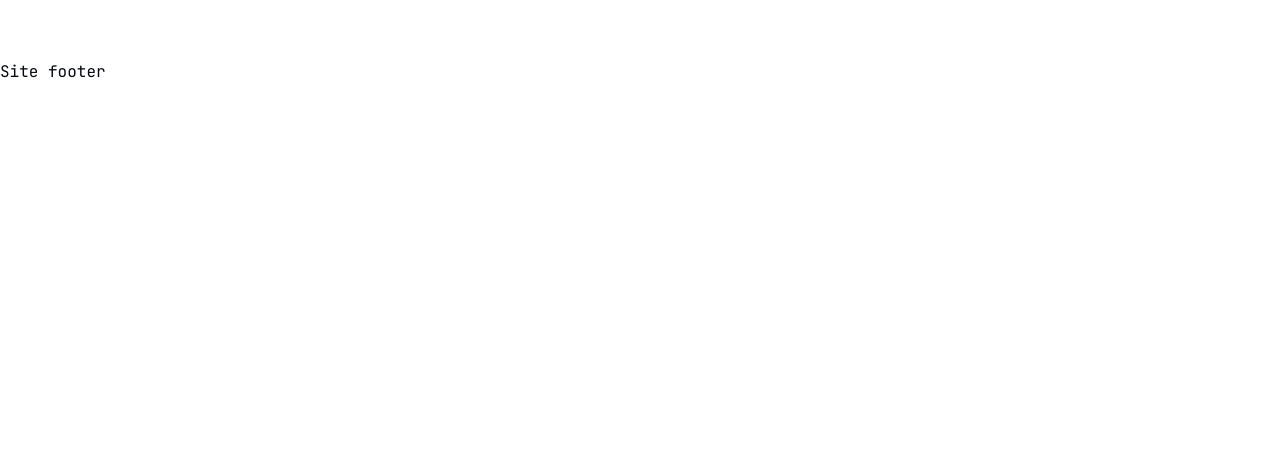
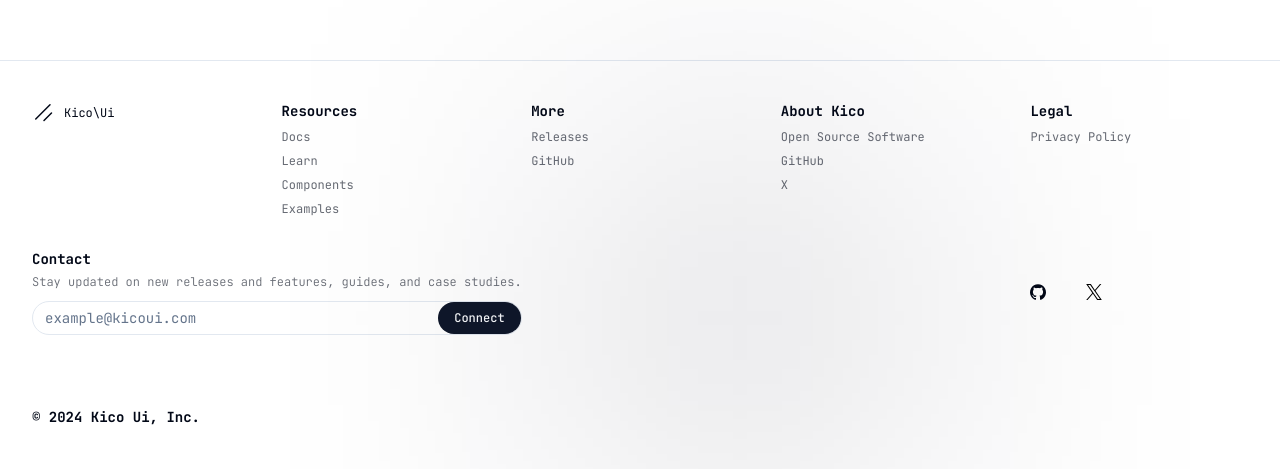
Before and after one commit to kico-ui/ui, a Next.js app: page / in a window 1280 px wide. Shown: the part 1283-1752 px from the top of the page. Before the commit the page ends 1367 px from the top, so only its background shows below. Built offline with nearby package versions, Linux system fonts and the light colour scheme.

Commit message:
feat: add site footer component

```diff
--- a/src/components/site-footer.tsx
+++ b/src/components/site-footer.tsx
@@ -1,5 +1,153 @@
+import { Icons } from "@/components/icons/icons"
+import { Button } from "@/components/ui/button"
+import { Input } from "@/components/ui/input"
+import Link from "next/link"
+import BlurAnimation from "./animations/blur-animation"
+
 const SiteFooter = () => {
-  return <div>Site footer</div>
+  return (
+    <div className="pb-10 border-t">
+      <div className="relative container grid grid-cols-2 md:grid-cols-5  bg-background gap-4 lg:gap-8 justify-items-start py-10">
+        <BlurAnimation className="md:left-[50%] size-[200px] top-[50%]" />
+        <div className="hidden md:block">
+          <div className="flex justify-center items-center w-fit">
+            <Icons.logo className="size-6" />
+            <span className="text-xs ml-2">Kico\Ui</span>
+          </div>
+        </div>
+
+        <div className="md:hidden">
+          <div className="flex justify-center items-center w-fit">
+            <Icons.logo className="size-6" />
+            <span className="text-sm ml-2">Kico\Ui</span>
+          </div>
+        </div>
+
+        <div className="flex items-center space-x-4 md:hidden ">
+          <Link href="#">
+            <Icons.gitHub className="size-4" />
+          </Link>
+
+          <Link href="#">
+            <Icons.twitter className="size-4 dark:fill-white" />
+          </Link>
+        </div>
+
+        <div>
+          <h1 className="font-bold text-sm">Resources</h1>
+          <ul className="flex space-y-2 flex-col mt-2">
+            <Link
+              href="/docs"
+              className="text-xs text-foreground/60 hover:text-foreground transition-all"
+            >
+              Docs
+            </Link>
+            <Link
+              href="/learn"
+              className="text-xs text-foreground/60 hover:text-foreground transition-all"
+            >
+              Learn
+            </Link>
+            <Link
+              href="/components"
+              className="text-xs text-foreground/60 hover:text-foreground transition-all"
+            >
+              Components
+            </Link>
+            <Link
+              href="/examples"
+              className="text-xs text-foreground/60 hover:text-foreground transition-all"
+            >
+              Examples
+            </Link>
+          </ul>
+        </div>
+
+        <div>
+          <h1 className="font-bold text-sm">More</h1>
+          <ul className="flex space-y-2 flex-col mt-2">
+            <Link
+              href="/docs"
+              className="text-xs text-foreground/60 hover:text-foreground transition-all"
+            >
+              Releases
+            </Link>
+            <Link
+              href="/learn"
+              className="text-xs text-foreground/60 hover:text-foreground transition-all"
+            >
+              GitHub
+            </Link>
+          </ul>
+        </div>
+
+        <div>
+          <h1 className="font-bold text-sm">About Kico</h1>
+          <ul className="flex space-y-2 flex-col mt-2">
+            <Link
+              href="/docs"
+              className="text-xs text-foreground/60 hover:text-foreground transition-all"
+            >
+              Open Source Software
+            </Link>
+            <Link
+              href="/learn"
+              className="text-xs text-foreground/60 hover:text-foreground transition-all"
+            >
+              GitHub
+            </Link>
+            <Link
+              href="/components"
+              className="text-xs text-foreground/60 hover:text-foreground transition-all"
+            >
+              X
+            </Link>
+          </ul>
+        </div>
+
+        <div>
+          <h1 className="font-bold text-sm">Legal</h1>
+          <ul className="flex space-y-2 flex-col mt-2">
+            <Link
+              href="/docs"
+              className="text-xs text-foreground/60 hover:text-foreground transition-all"
+            >
+              Privacy Policy
+            </Link>
+          </ul>
+        </div>
+
+        <div className="col-span-2 md:col-span-4">
+          <h1 className="font-bold text-sm">Contact</h1>
+          <span className="mt-4 text-xs font-light text-foreground/60">
+            Stay updated on new releases and features, guides, and case studies.
+          </span>
+          <div className="flex items-center justify-between border rounded-full mt-2">
+            <Input
+              className="h-8 focus-visible:ring-0 border-none focus-visible:ring-offset-0 bg-transparent"
+              placeholder="example@kicoui.com"
+            />
+            <Button className="h-8 rounded-full w-fit py-1 px-4 text-xs">
+              Connect
+            </Button>
+          </div>
+        </div>
+
+        <div className="hidden col-span-1 w-full space-x-10 md:flex items-center">
+          <Link href="#">
+            <Icons.gitHub className="size-4" />
+          </Link>
+
+          <Link href="#">
+            <Icons.twitter className="size-4 dark:fill-white" />
+          </Link>
+        </div>
+      </div>
+      <span className="text-sm font-bold container mt-8 inline-block">
+        © 2024 Kico Ui, Inc.
+      </span>
+    </div>
+  )
 }
 
 export default SiteFooter
```
